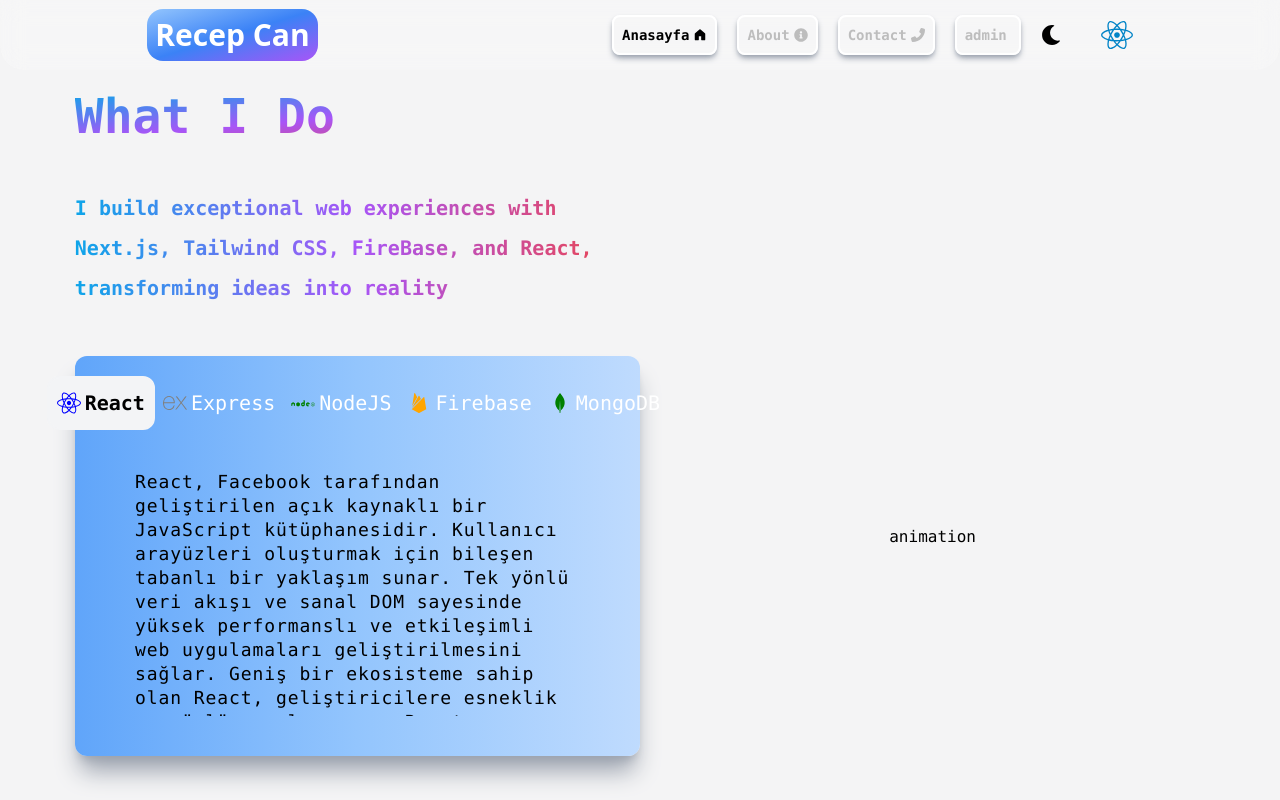
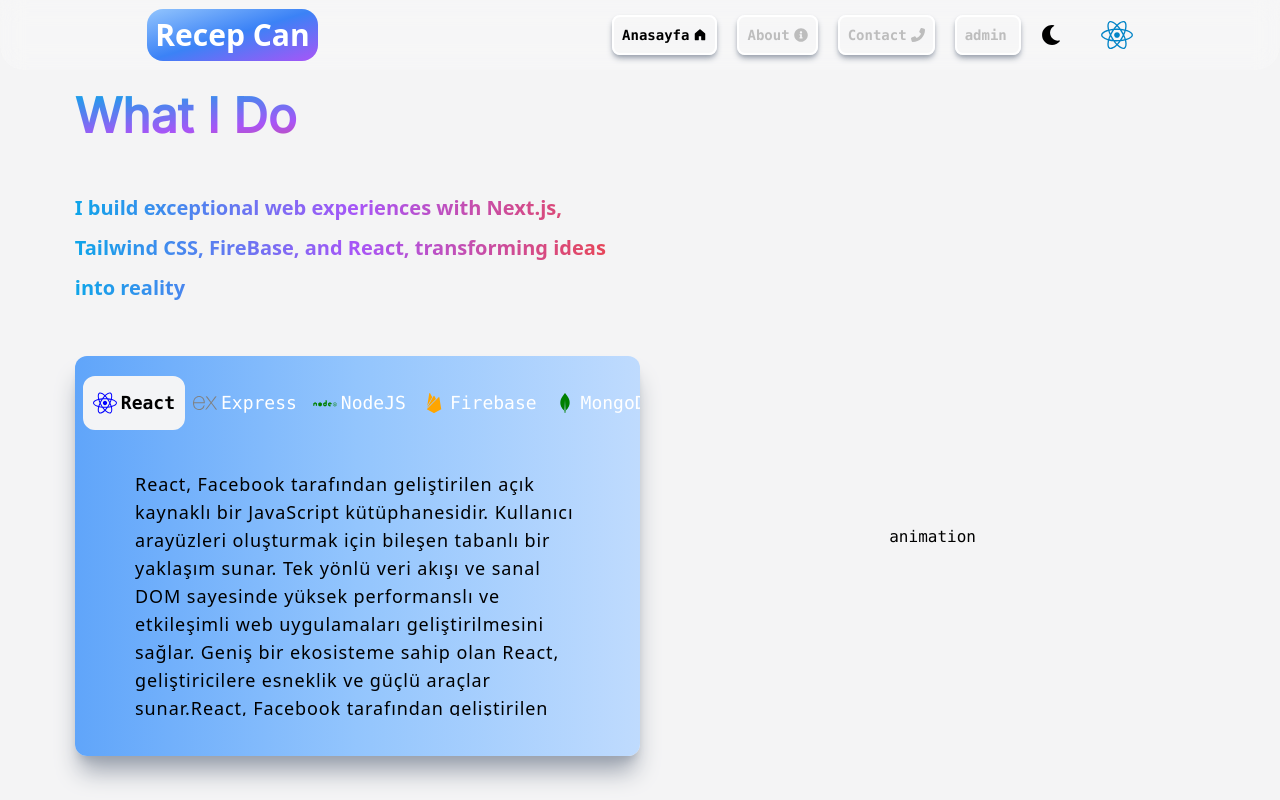
Before and after one commit to recepcan/recep-can, a React (Vite) app in the folder client/: page / in a window 1280 px wide. Shown: the top 800 px of the page. Built offline with nearby package versions, Linux system fonts and the light colour scheme; no server answers.

Commit message:
uı revize

```diff
--- a/client/src/Components/ContentCard.jsx
+++ b/client/src/Components/ContentCard.jsx
@@ -44,9 +44,9 @@
     };
 
     return (
-        <div className=" lg:h-[400px] h-[500px] min-w-full  py-3 lg:pb-10  box-border relative  shadow-xl shadow-gray-400 flex flex-col items-center justify-between space-y-0
+        <div className=" lg:h-[400px] h-[330px] min-w-full  py-3 lg:pb-10  box-border relative  shadow-xl shadow-gray-400 flex flex-col items-center justify-between space-y-0
          hover:shadow-gray-600 dark:border border-green-500 transition-all dark:bg-black bg-gradient-to-l from-blue-200 via-blue-300 to-blue-400  rounded-xl dark:text-white ">
-            <div className=" max-lg:w-[95%] h-[70px] dark:bg-black  p-2  flex  justify-evenly items-center overflow-x-auto custom-scrollbar rounded-lg ">
+            <div className=" w-full h-[70px] dark:bg-black  p-2  flex  justify-evenly items-center overflow-hidden overflow-x-auto custom-scrollbar rounded-lg ">
                 {tabs.map((tab, index) => (
                     <button
                         key={index}
@@ -55,14 +55,18 @@
                             : ' space-x-1 p-2 dark:text-white text-white  rounded-xl hover:border-y-2 cursor-pointer transition-all border-white box-border h-full flex justify-center items-center'}`}
                         onClick={() => handleTabClick(tab.title)}
                     >
-                   <div className={`${activeTab === tab.title ? 'text-white text-2xl' : ' text-2xl text-black'}`}> {tab.icon}</div>
-                        <h1 className='text-xl '>{tab.title}</h1>
+                   <div className={`${activeTab === tab.title ? 'text-white text-2xl max-md:text-4xl' : ' text-2xl max-md:text-4xl text-black'}`}>
+                   {tab.icon}
+                   </div>
+                        <h1 className='text-lg max-md:hidden '>{tab.title}</h1>
                     </button>
                 ))}
             </div>
 
 
-            <div className="  dark:text-white items-center justify-center flex-1 lg:h-72 w-[90%] p-3 lg:p-8 text-lg  scrollbar-hide overflow-auto custom-scrollbar tracking-wider leading-6">
+            <div className="  dark:text-white items-center justify-center flex-1 lg:h-72 w-[90%] p-3 lg:p-8
+            text-sm md:text-lg font-sans
+             scrollbar-hide overflow-auto custom-scrollbar tracking-wider leading-6">
                 {tabs.map((tab, index) => (
                     activeTab === tab.title && <div key={index}>{tab.content}</div>
                 ))}
--- a/client/src/Components/GetPosts.jsx
+++ b/client/src/Components/GetPosts.jsx
@@ -60,8 +60,10 @@
         data.posts ?
           data?.posts?.map((post, i) => (
             <Link to={`/post/${post.slug}`} key={i}>
-              <div className='w-[300px] min-h-[300px] group relative transition-all hover:scale-105 flex flex-col items-center space-y-5 rounded-lg bg-white dark:bg-gray-900  shadow-lg shadow-gray-400 dark:border border-white'>
-                <img className='w-80 h-52 group-hover:h-[300px] group-hover:rounded-lg duration-700 rounded-t-lg object-cover  transition-all border-b ' src={post.image} alt={post.title} />
+              <div className='w-[300px]   min-h-[300px] group relative transition-all hover:scale-105
+              flex flex-col items-center space-y-5 rounded-lg
+               bg-white dark:bg-gray-900  shadow-lg shadow-gray-400 dark:border border-white'>
+                <img className='w-80 h-52  group-hover:h-[300px] group-hover:rounded-lg duration-700 rounded-t-lg object-cover  transition-all border-b ' src={post.image} alt={post.title} />
                 <div className='text-2xl font-mono font-semibold line-clamp-1 px-5 absolute bottom-16
                  bg-clip-text text-transparent bg-gradient-to-br from-sky-500 via-purple-500 to-red-500 '>
                   {post.title}
--- a/client/src/Components/hizmetler.jsx
+++ b/client/src/Components/hizmetler.jsx
@@ -29,17 +29,17 @@
 
     <div className='dark:bg-gray-900  w-full h-full flex  items-center justify-center  p-3 overflow-hidden'>
 
-      <div className='w-[90%]   flex flex-col lg:flex-row space-y-5 lg:space-x-5  border-red-500'>
-        <div className='max-md:pt-10  border-red-500 lg:w-1/2 w-full min-h-[850px] space-y-12
+      <div className='sm:w-[90%]   flex flex-col lg:flex-row space-y-5 lg:space-x-5  border-red-500'>
+        <div className='max-md:pt-10  border-red-500 lg:w-1/2 w-full min-h-[850px] space-y-5 lg:space-y-12
         flex-1 flex-col items-center justify-evenly text-center lg:text-start  '>
 
           <h1
-            className='dark:text-shadow-lg text-5xl  font-bold
+            className='dark:text-shadow-lg text-3xl md:text-5xl  font-bold font-inter
               bg-clip-text text-transparent bg-gradient-to-br from-sky-500 via-purple-500 to-red-500
                dark:from-green-100 dark:via-green-500 dark:to-green-700'>
             What I Do
           </h1>
-          <h2 className='dark:text-white font-bold text-xl leading-8 lg:leading-10
+          <h2 className='dark:text-white font-bold font-sans text-sm md:text-xl leading-8 lg:leading-10
           bg-clip-text text-transparent bg-gradient-to-r from-sky-500 via-purple-500 to-red-500'>
             I build exceptional web experiences with Next.js, Tailwind CSS, FireBase, and React, transforming ideas into reality
           </h2>
--- a/client/src/Components/İtems.jsx
+++ b/client/src/Components/İtems.jsx
@@ -15,11 +15,11 @@
           key={index}>
           <div className='w-full h-full relative preserve-3d rounded-lg group-hover:my-rotate-y-180
            duration-1000 dark:border border-green-900 dark:bg-gray-900  bg-white  shadow-lg shadow-gray-400 '>
-            <div className='absolute w-full h-full backface-hidden flex flex-col items-center justify-center  '>
+            <div className='space-y-2 absolute w-full h-full backface-hidden flex flex-col items-center justify-center  '>
               <div className='group-hover:-translate-y-4 text-7xl sm:text-9xl transition-all'>
                 {element.icon}
               </div>
-              <div>
+              <div className='max-md:text-sm text-xl'>
                 {element.name}
               </div>
             </div>
--- a/client/src/Pages/About.jsx
+++ b/client/src/Pages/About.jsx
@@ -22,7 +22,7 @@
       transition={{ duration: .5 }}
       exit={{ opacity: 0 }}
       className='flex min-h-screen relative w-full flex-col z-10 items-center justify-center text-center transition-colors duration-300 bg-zinc-100
-    dark:bg-gray-900 dark:text-white dark:z-10 max-lg:pt-0 max-xl:pt-16  border-purple-400 '>
+    dark:bg-gray-900 dark:text-white dark:z-10 max-md:pt-0 max-xl:pt-16  border-purple-400 '>
 
 
           <AboutCard  />
@@ -32,7 +32,7 @@
 
           <div className='w-full flex flex-col md:p-10 p-5  border-red-500 items-center space-y-10  min-h-[700px]
            bg-gradient-to-t from-gray-100 via-sky-200 to-gray-100 dark:from-gray-900 dark:via-teal-900 dark:to-gray-900'>
-            <h1 className='lg:text-5xl  text-3xl  bg-clip-text text-transparent  bg-gradient-to-r from-blue-800 via-blue-600 to-purple-800  font-bold font-inter z-10 dark:text-shadow-lg  dark:text-transparent  dark:from-green-100 dark:via-green-500 dark:to-green-700'>
+            <h1 className='lg:text-5xl  text-2xl  bg-clip-text text-transparent  bg-gradient-to-r from-blue-800 via-blue-600 to-purple-800  font-bold font-inter z-10 dark:text-shadow-lg  dark:text-transparent  dark:from-green-100 dark:via-green-500 dark:to-green-700'>
               Technologies I Am Using
             </h1>
 
--- a/client/src/Pages/Adminpages/AdminHomeComponent.jsx
+++ b/client/src/Pages/Adminpages/AdminHomeComponent.jsx
@@ -7,11 +7,11 @@
   return (
     <>
     <div className='bg-white w-full   min-h-full flex-1  space-y-5 rounded-lg'>
-      <div className='w-full h-16  p-3 bg-[#1a2e44] text-white rounded-sm mb-5 shadow-md shadow-gray-400'>
+      <div className='w-full   p-3 bg-[#1a2e44] text-white rounded-sm mb-5 shadow-md shadow-gray-400'>
         <h1>This is the Home page component. You can manage the home page in here</h1>
       </div>
       <div className='w-full md:flex-row flex flex-col items-center justify-between  h-full '>
-     <div className='flex flex-col space-x-5 w-1/2 p-5'>
+     <div className='flex flex-col space-x-5 w-full md:w-1/2 border-2 border-red-500'>
      <GetPosts limit={1} />
 
 
```
Also changed, not shown: client/src/Components/AboutCard.jsx (+4 -3 lines), client/src/Components/ToggleMenu.jsx (+4 -4 lines).
